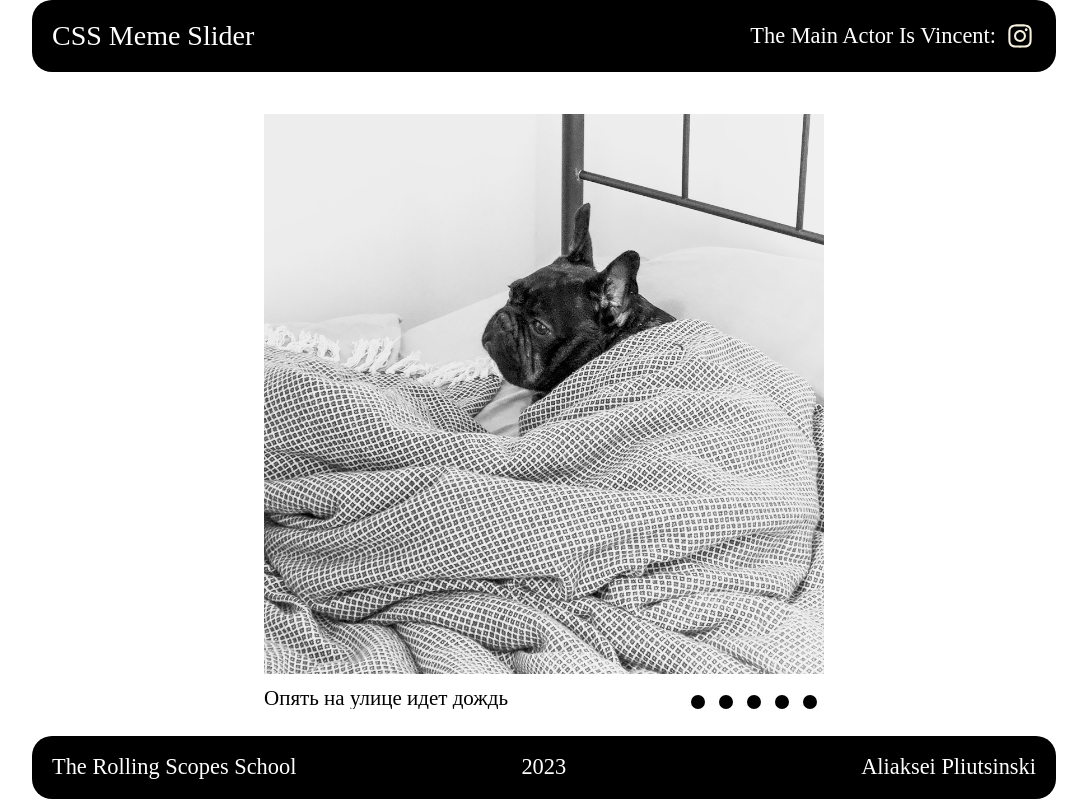
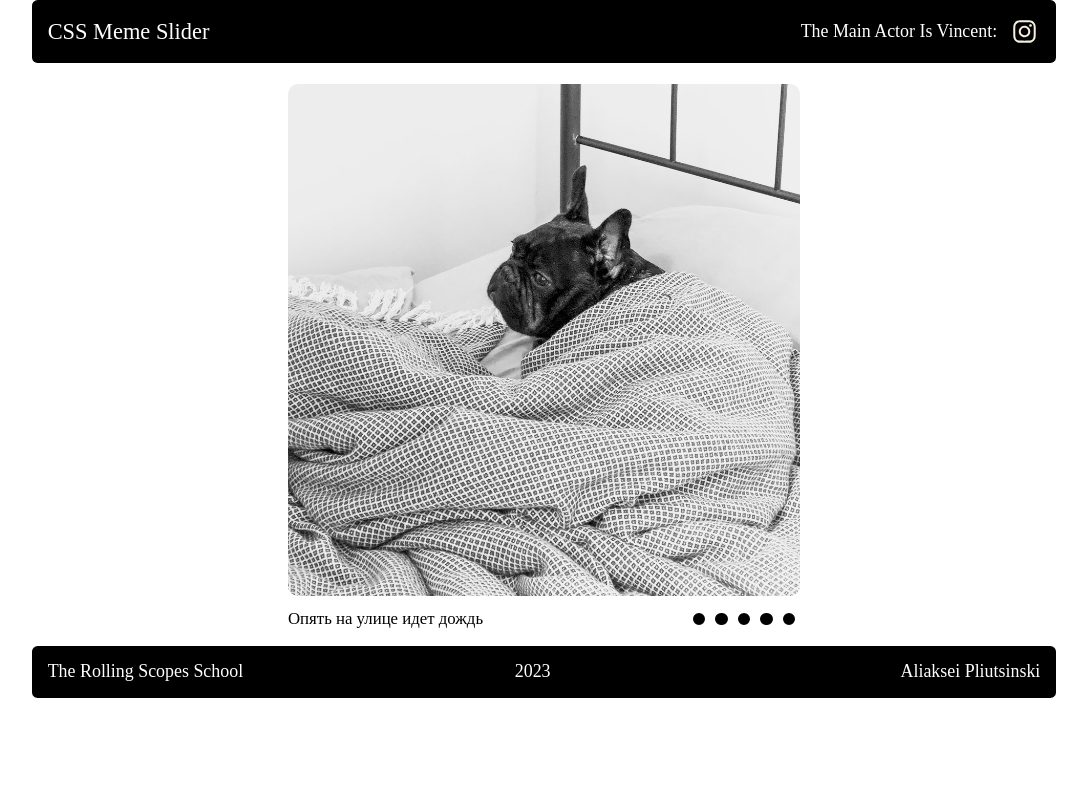
Before and after one commit to plcnsk/cssMemeSlider, a plain HTML site: page cssMemeSlider/index.html in a window 1280 px wide. Shown: the whole page, without its empty margins (96-1183 px from the left). Drawn offline with Linux system fonts and the light colour scheme.

Commit message:
feat: add relative units of measurement (Sun, Sep 17, 2023 18:03:02 PM)

```diff
--- a/cssMemeSlider/normalize.css
+++ b/cssMemeSlider/normalize.css
@@ -26,9 +26,8 @@ html,body {
 	height: 100%;
 	width: 100%;
 	font-size: 100%;
-	line-height: 1;
-	font-size: 14px;
 	-ms-text-size-adjust: 100%;
+  font-size: 0.7rem;
 	-moz-text-size-adjust: 100%;
 	-webkit-text-size-adjust: 100%;
 }
--- a/cssMemeSlider/style.css
+++ b/cssMemeSlider/style.css
@@ -14,9 +14,8 @@ body {
   align-items: center;
 
   background-color: #000;
-  padding: 20px;
-  border-radius: 20px;
-  margin-bottom: 20px;
+  padding: 1.4rem;
+  border-radius: 0.5rem;
 }
 
 .header__container h1 {
@@ -34,12 +33,12 @@ body {
 .header__title p {
   color: #fff;
   text-transform: capitalize;
-  padding-right: 8px;
+  padding-right: 1rem;
 }
 
 .instagram__icon {
-  border-radius: 7px;
-  padding: 2px;
+  border-radius: 0.6rem;
+  padding: 0.2rem;
   transition: all 0.4s ease-out;
 }
 
@@ -55,7 +54,7 @@ body {
 }
 
 .slider {
-  width: 70vh;
+  width: 50%;
   height: 100%;
   overflow: hidden;
 }
@@ -74,6 +73,7 @@ body {
 .slide img {
   width: 100%;
   height: 100%;
+  border-radius: 2%;
 }
 
 .input {
@@ -84,6 +84,7 @@ body {
 .navigation__section {
   display: flex;
   justify-content: space-between;
+  align-items: center;
 
   padding-top: 1rem;
 }
@@ -103,6 +104,8 @@ body {
 
 .image__description {
   width: 20%;
+  display: flex;
+  align-items: center;
 }
 
 .image__description p {
@@ -112,15 +115,15 @@ body {
 }
 
 .navigation {
-  width: 140px;
+  width: 10rem;
   display: flex;
   justify-content: space-between;
 }
 
 .navigation__element {
-  height: 28px;
-  width: 28px;
-  border: 7px solid #fff;
+  height: 2rem;
+  width: 2rem;
+  border: 0.5rem solid #fff;
   background-color: #000;
   border-radius: 50%;
   cursor: pointer;
@@ -133,8 +136,8 @@ body {
 
 .navigation__element span {
   display: block;
-  width: 8px;
-  height: 8px;
+  width: 0.6rem;
+  height: 0.6rem;
   border-radius: 50%;
   background-color: #000;
 }
@@ -191,9 +194,9 @@ body {
   align-items: center;
 
   background-color: #000;
-  padding: 20px;
-  border-radius: 20px;
-  margin-top: 20px;
+  padding: 1.4rem;
+  border-radius: 0.5rem;
+  margin-top: 1.4rem;
 }
 
 .footer__container a, h2 {
@@ -207,5 +210,5 @@ body {
 }
 
 .footer__container a:last-child {
-  margin-left: 70px;
+  margin-left: 7rem;
 }
```
